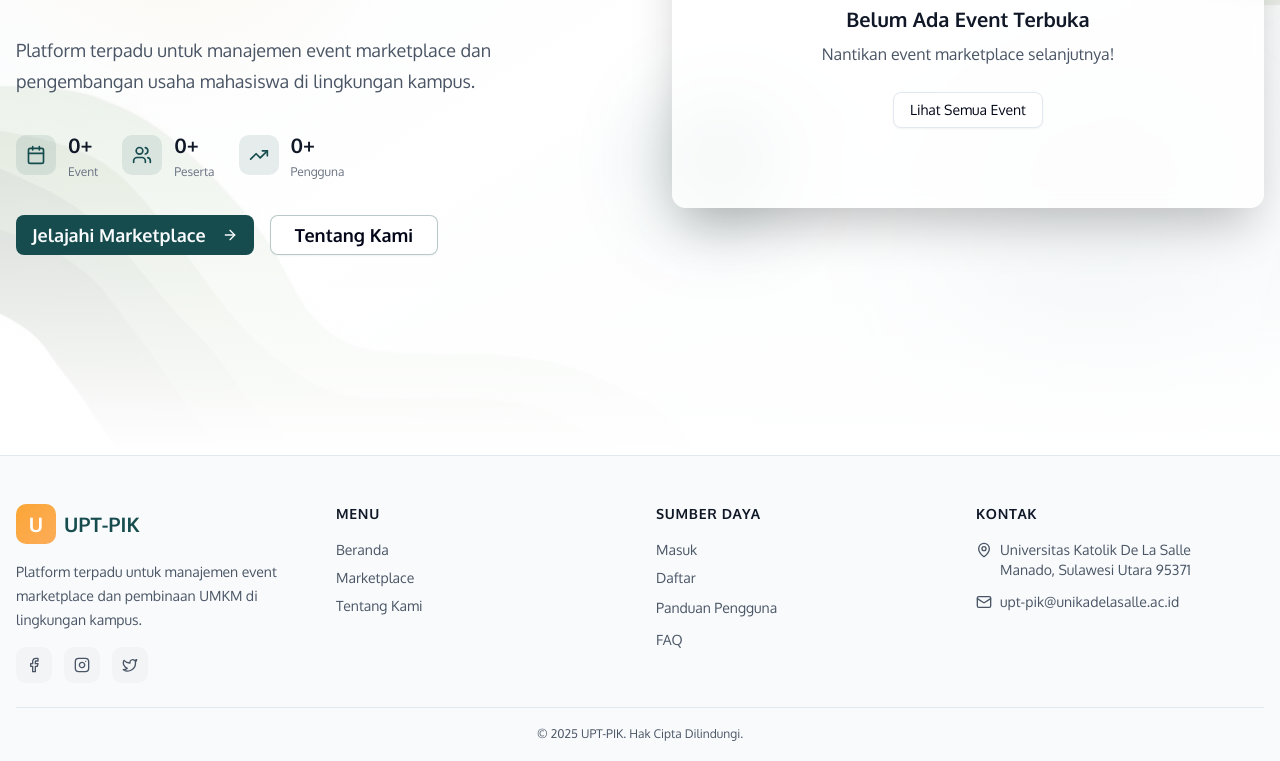
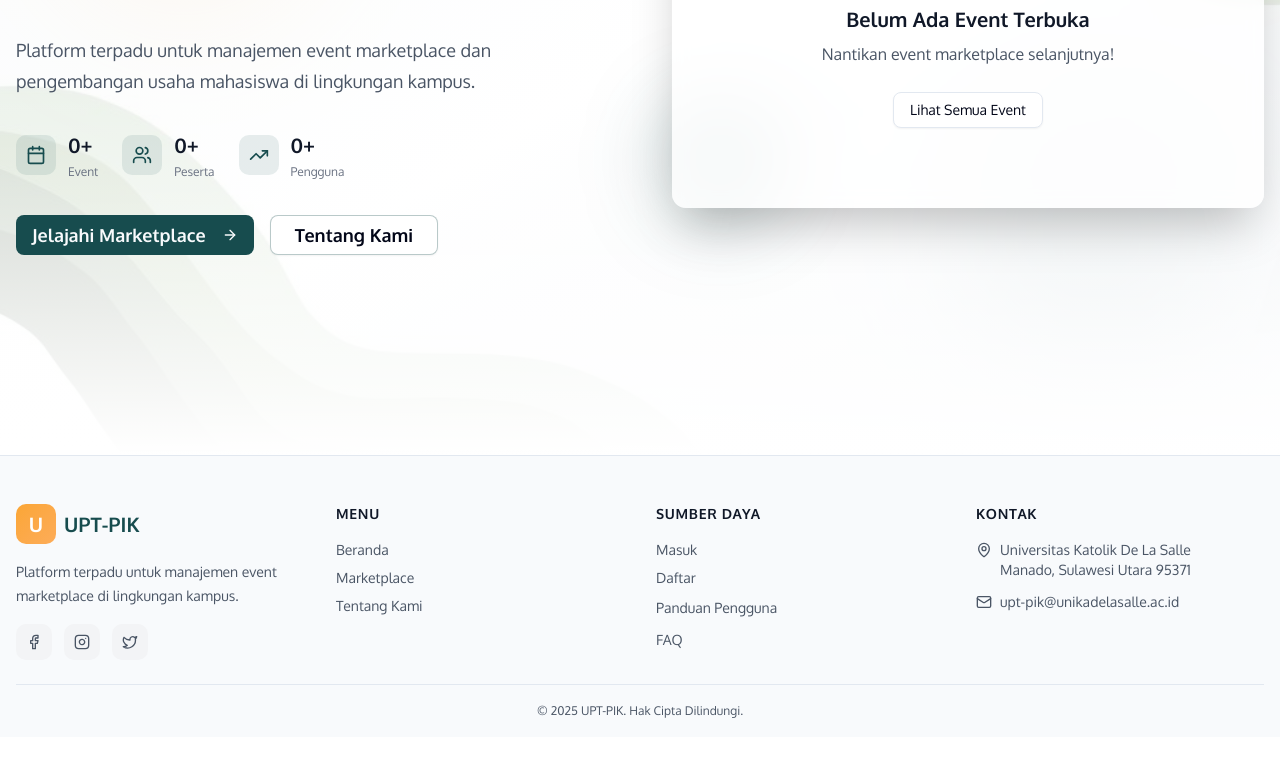
Before and after one commit to Isshoo/FE-UPT, a Next.js app: page / in a window 1280 px wide. Shown: the part 357-1118 px from the top of the page. After the commit the page ends 1094 px from the top, so only its background shows below. Built offline with nearby package versions, Linux system fonts and the light colour scheme; no server answers.

Commit message:
hapus umkm

```diff
--- a/src/app/(admin)/admin/dashboard/page.jsx
+++ b/src/app/(admin)/admin/dashboard/page.jsx
@@ -166,7 +166,7 @@ export default function AdminDashboard() {
             <PieChartCard
               title="Jenis Usaha"
               data={marketplaceAnalytics.businessTypeComparison.map((item) => ({
-                name: item.type === 'MAHASISWA' ? 'Mahasiswa' : 'UMKM Luar',
+                name: item.type === 'MAHASISWA' ? 'Mahasiswa' : 'Usaha Luar',
                 value: item.count,
               }))}
               dataKey="value"
@@ -221,7 +221,7 @@ export default function AdminDashboard() {
                         <Badge variant="outline" className="text-xs">
                           {business.tipeUsaha === 'MAHASISWA'
                             ? 'Mahasiswa'
-                            : 'UMKM'}
+                            : 'Usaha Luar'}
                         </Badge>
                       </div>
                     ))
--- a/src/app/(user)/about/page.jsx
+++ b/src/app/(user)/about/page.jsx
@@ -76,7 +76,7 @@ export default function AboutPage() {
     {
       year: '2024',
       title: 'Platform Digital',
-      desc: 'Launching platform terintegrasi untuk manajemen event UMKM',
+      desc: 'Launching platform terintegrasi untuk manajemen event marketplace',
     },
   ];
 
@@ -360,7 +360,7 @@ export default function AboutPage() {
                   <p className="leading-relaxed text-gray-600 dark:text-gray-400">
                     Memimpin UPT Pusat Inovasi dan Kewirausahaan dengan dedikasi
                     tinggi dalam mengembangkan ekosistem wirausaha mahasiswa dan
-                    UMKM lokal.
+                    Usaha lokal.
                   </p>
                 </div>
               </div>
--- a/src/app/(user)/marketplace/[id]/register/page.jsx
+++ b/src/app/(user)/marketplace/[id]/register/page.jsx
@@ -178,9 +178,9 @@ export default function RegisterBusinessPage() {
 
             <TabsContent value="UMKM_LUAR" className="mt-6 space-y-6">
               <div className="rounded-lg border border-green-200 bg-green-50 p-4 text-sm dark:border-green-800 dark:bg-green-950">
-                <p className="mb-2 font-semibold">ℹ️ Informasi UMKM Luar:</p>
+                <p className="mb-2 font-semibold">ℹ️ Informasi Usaha Luar:</p>
                 <ul className="list-inside list-disc space-y-1 text-gray-700 dark:text-gray-300">
-                  <li>Untuk UMKM di luar kampus</li>
+                  <li>Untuk Usaha di luar kampus</li>
                   <li>Memerlukan persetujuan admin</li>
                   <li>Tidak mengikuti kompetisi penilaian</li>
                   <li>Fokus pada promosi dan penjualan produk</li>
--- a/src/app/(user)/profile/page.jsx
+++ b/src/app/(user)/profile/page.jsx
@@ -366,7 +366,7 @@ export default function ProfilePage() {
                                           {history.usaha.tipeUsaha ===
                                           'MAHASISWA'
                                             ? 'Mahasiswa'
-                                            : 'UMKM Luar'}
+                                            : 'Usaha Luar'}
                                         </Badge>
                                         {history.usaha.nomorBooth && (
                                           <Badge className="bg-[#174c4e] text-white">
--- a/src/app/layout.jsx
+++ b/src/app/layout.jsx
@@ -14,14 +14,13 @@ const oxygen = Oxygen({
 
 export const metadata = {
   title: {
-    default: 'UPT-PIK | Platform Manajemen UMKM & Event Marketplace',
+    default: 'UPT-PIK | Platform Manajemen Event Marketplace',
     template: '%s | UPT-PIK',
   },
   description:
-    'Platform terpadu untuk manajemen event marketplace, pembinaan UMKM, dan pengembangan usaha mahasiswa di Universitas Katolik De La Salle Manado.',
+    'Platform terpadu untuk manajemen event marketplace dan pengembangan usaha mahasiswa di Universitas Katolik De La Salle Manado.',
   keywords: [
     'UPT-PIK',
-    'UMKM',
     'Marketplace',
     'Bazaar',
     'Kewirausahaan',
@@ -37,9 +36,8 @@ export const metadata = {
     telephone: false,
   },
   openGraph: {
-    title: 'UPT-PIK | Platform Manajemen UMKM & Event Marketplace',
-    description:
-      'Platform terpadu untuk manajemen event marketplace dan pembinaan UMKM',
+    title: 'UPT-PIK | Platform Manajemen Event Marketplace',
+    description: 'Platform terpadu untuk manajemen event marketplace',
     type: 'website',
     locale: 'id_ID',
     siteName: 'UPT-PIK',
@@ -54,9 +52,8 @@ export const metadata = {
   },
   twitter: {
     card: 'summary_large_image',
-    title: 'UPT-PIK | Platform Manajemen UMKM & Event Marketplace',
-    description:
-      'Platform terpadu untuk manajemen event marketplace dan pembinaan UMKM',
+    title: 'UPT-PIK | Platform Manajemen Event Marketplace',
+    description: 'Platform terpadu untuk manajemen event marketplace',
     // images: [
     //   {
     //     url: '/images/banner.png',
--- a/src/components/common/layout/Footer.jsx
+++ b/src/components/common/layout/Footer.jsx
@@ -28,8 +28,8 @@ export default function Footer() {
               </span>
             </div>
             <p className="mb-4 text-sm text-gray-600 dark:text-gray-400">
-              Platform terpadu untuk manajemen event marketplace dan pembinaan
-              UMKM di lingkungan kampus.
+              Platform terpadu untuk manajemen event marketplace di lingkungan
+              kampus.
             </p>
             <div className="flex gap-3">
               <p
--- a/src/components/features/user/about/AboutContent.jsx
+++ b/src/components/features/user/about/AboutContent.jsx
@@ -30,14 +30,14 @@ export default function AboutContent() {
     {
       icon: Target,
       title: 'Event Marketplace',
-      desc: 'Penyelenggaraan bazaar dan event UMKM',
+      desc: 'Penyelenggaraan bazaar dan event marketplace',
       color: 'from-[#fba635] to-[#fdac58]',
       iconBg: 'bg-[#fba635]/20',
       iconColor: 'text-[#fba635]',
     },
     {
       icon: Award,
-      title: 'Pembinaan UMKM',
+      title: 'Pembinaan Usaha',
       desc: 'Program mentoring bertahap',
       color: 'from-[#174c4e] to-[#0a3738]',
       iconBg: 'bg-[#174c4e]/20',
@@ -210,8 +210,7 @@ export default function AboutContent() {
                   <p>
                     Dengan berkembangnya teknologi, UPT-PIK menghadirkan
                     platform digital untuk memudahkan pengelolaan event
-                    marketplace dan pembinaan UMKM secara bertahap dan
-                    terstruktur.
+                    marketplace secara bertahap dan terstruktur.
                   </p>
                 </div>
               </div>
--- a/src/components/features/user/landing/CTASection.jsx
+++ b/src/components/features/user/landing/CTASection.jsx
@@ -39,8 +39,7 @@ export default function CTASection() {
 
             <p className="mx-auto mb-8 max-w-2xl text-lg lg:text-xl">
               Daftar sekarang dan mulai perjalanan kewirausahaan Anda bersama
-              UPT-PIK. Dapatkan akses ke event marketplace dan program pembinaan
-              UMKM.
+              UPT-PIK. Dapatkan akses ke event marketplace.
             </p>
 
             <div className="flex flex-col justify-center gap-4 sm:flex-row">
--- a/src/components/features/user/landing/HeroSection.jsx
+++ b/src/components/features/user/landing/HeroSection.jsx
@@ -111,7 +111,7 @@ export default function HeroSection() {
               className="mb-6 inline-flex items-center gap-2 rounded-full border border-[#174c4e]/20 bg-[#174c4e]/5 px-4 py-2 text-sm font-medium text-[#174c4e] dark:border-[#fba635]/30 dark:bg-[#fba635]/10 dark:text-[#fba635]"
             >
               <Sparkles className="h-4 w-4" />
-              Platform Event Marketplace & UMKM
+              Platform Event Marketplace & Bazaar
             </motion.div>
 
             {/* Title */}
```
